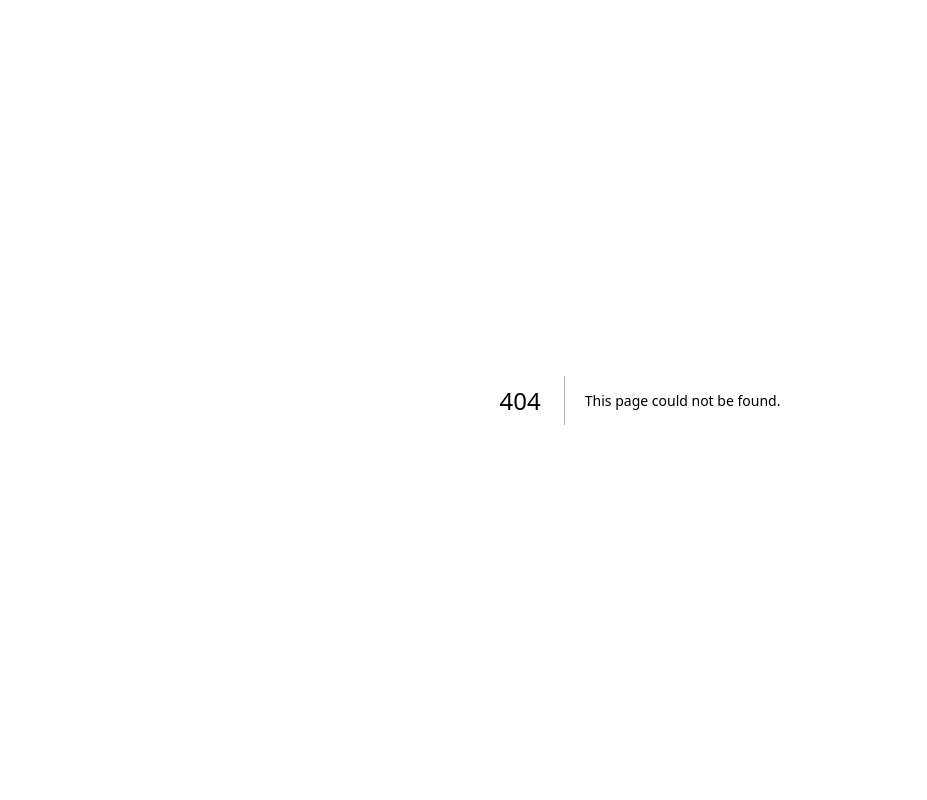
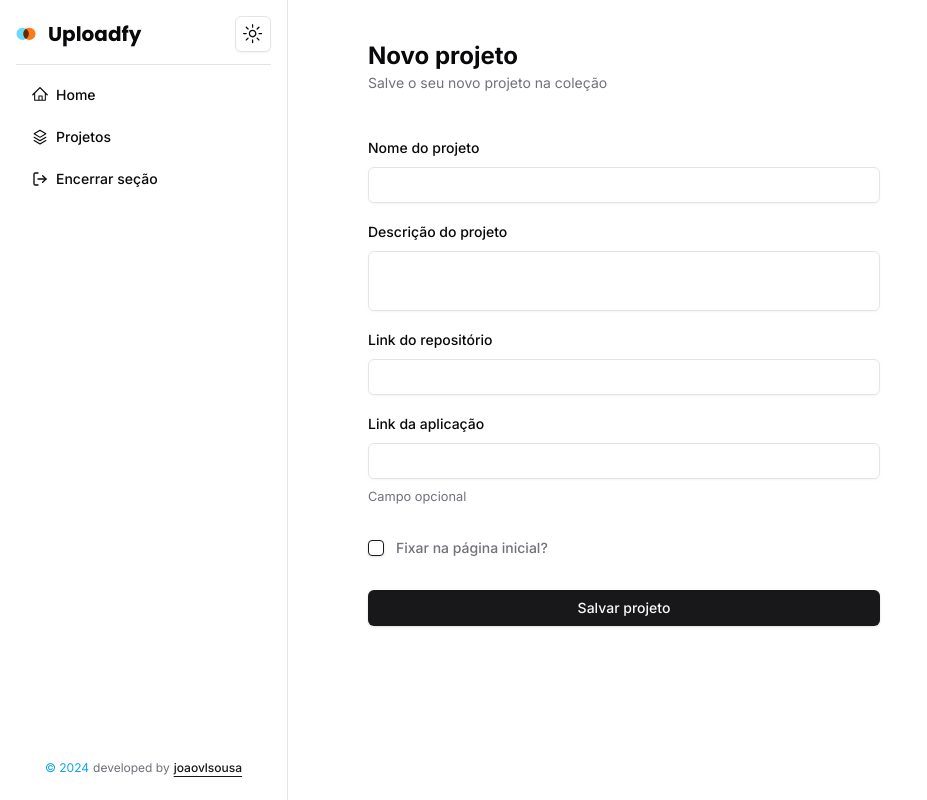
Before and after one commit to joaovlsousa/uploadfy, a Next.js app: page /new in a window 1280 px wide. Before the commit this address had no page. Shown: the whole page, without its empty margins (0-927 px from the left). Built offline with nearby package versions, Linux system fonts and the light colour scheme.

Commit message:
feat: add a page for create a project

```diff
--- /dev/null
+++ b/src/actions/create-project.ts
@@ -0,0 +1,42 @@
+'use server'
+
+import { api } from '@/lib/api'
+import { ProjectSchema } from '@/schemas'
+import { cookies } from 'next/headers'
+
+interface APIResponse {
+  projectId: string | undefined
+}
+
+interface CreateProjectReturn {
+  projectId: string | null
+  error: string | null
+}
+
+export async function createProject(
+  payload: ProjectSchema,
+): Promise<CreateProjectReturn> {
+  try {
+    const accessToken = cookies().get('access_token')?.value
+
+    if (!accessToken) {
+      throw new Error('Unauthorized')
+    }
+
+    const res = await api.post('/project', payload, {
+      headers: {
+        Authorization: `Bearer ${accessToken}`,
+      },
+    })
+
+    const { projectId } = res.data as APIResponse
+
+    if (!projectId) {
+      throw new Error('Bad request')
+    }
+
+    return { projectId, error: null }
+  } catch (error) {
+    return { projectId: null, error: 'Algo deu errado' }
+  }
+}
--- a/src/app/(routes)/login/page.tsx
+++ b/src/app/(auth)/login/page.tsx
@@ -27,8 +27,11 @@ export default async function AuthPage() {
         <Copyright />
       </div>
       <div className="w-full h-full relative flex items-center justify-center">
-        <div className="absolute top-10 right-10">
+        <div className="absolute top-6 md:top-10 right-6 md:right-10">
           <ModeToggle />
+        </div>
+        <div className="absolute top-7 left-6 md:hidden">
+          <Logo />
         </div>
         <Card className="w-full md:w-96 border-0 space-y-4 bg-background shadow-none">
           <CardHeader className="text-center">
--- a/src/app/(routes)/(home)/page.tsx
+++ b/src/app/(routes)/(home)/page.tsx
@@ -22,8 +22,8 @@ export default function Home() {
             </Title>
             <Description>Salve agora o seu mais novo projeto</Description>
           </CardHeader>
-          <CardFooter className="justify-between">
-            <Button asChild>
+          <CardFooter className="justify-between gap-x-3 md:gap-x-0">
+            <Button asChild className="text-sm px-2 md:text-base md:px-4">
               <Link href="/new">
                 <PlusCircle className="size-4 mr-2" />
                 Adicionar projeto na coleção
--- /dev/null
+++ b/src/app/(routes)/new/_components/new-project-form.tsx
@@ -0,0 +1,135 @@
+'use client'
+
+import { zodResolver } from '@hookform/resolvers/zod'
+import { useRouter } from 'next/navigation'
+import { useForm } from 'react-hook-form'
+
+import { createProject } from '@/actions/create-project'
+import { Loader } from '@/components/loader'
+import { Button } from '@/components/ui/button'
+import { Checkbox } from '@/components/ui/checkbox'
+import {
+  Form,
+  FormControl,
+  FormDescription,
+  FormField,
+  FormItem,
+  FormLabel,
+  FormMessage,
+} from '@/components/ui/form'
+import { Input } from '@/components/ui/input'
+import { Textarea } from '@/components/ui/textarea'
+import { ProjectSchema, projectSchema } from '@/schemas'
+import { toast } from 'sonner'
+
+export function NewProjectForm() {
+  const router = useRouter()
+
+  const form = useForm<ProjectSchema>({
+    resolver: zodResolver(projectSchema),
+    mode: 'all',
+  })
+
+  const {
+    handleSubmit,
+    control,
+    formState: { isSubmitting },
+  } = form
+
+  async function onSubmit(data: ProjectSchema) {
+    const { error, projectId } = await createProject(data)
+
+    if (error) {
+      toast.error(error)
+    }
+
+    if (projectId) {
+      toast.success('sucesso')
+
+      router.push(`/projects/${projectId}/upload-image`)
+    }
+  }
+
+  return (
+    <Form {...form}>
+      <form onSubmit={handleSubmit(onSubmit)} className="space-y-4">
+        <FormField
+          control={control}
+          name="title"
+          render={({ field }) => (
+            <FormItem>
+              <FormLabel htmlFor="title">Nome do projeto</FormLabel>
+              <Input id="title" disabled={isSubmitting} {...field} />
+              <FormMessage />
+            </FormItem>
+          )}
+        />
+        <FormField
+          control={control}
+          name="description"
+          render={({ field }) => (
+            <FormItem>
+              <FormLabel htmlFor="description">Descrição do projeto</FormLabel>
+              <FormControl>
+                <Textarea id="description" className="resize-none" {...field} />
+              </FormControl>
+              <FormMessage />
+            </FormItem>
+          )}
+        />
+        <FormField
+          control={control}
+          name="githubUrl"
+          render={({ field }) => (
+            <FormItem>
+              <FormLabel htmlFor="githubUrl">Link do repositório</FormLabel>
+              <Input id="githubUrl" disabled={isSubmitting} {...field} />
+              <FormMessage />
+            </FormItem>
+          )}
+        />
+        <FormField
+          control={control}
+          name="deployUrl"
+          render={({ field }) => (
+            <FormItem>
+              <FormLabel htmlFor="deployUrl">Link da aplicação</FormLabel>
+              <Input id="deployUrl" disabled={isSubmitting} {...field} />
+              <FormDescription>Campo opcional</FormDescription>
+              <FormMessage />
+            </FormItem>
+          )}
+        />
+        <FormField
+          control={control}
+          name="pinned"
+          render={({ field }) => (
+            <FormItem className="flex flex-row items-center space-x-3 space-y-0 py-4">
+              <FormControl>
+                <Checkbox
+                  id="pinned"
+                  checked={field.value}
+                  onCheckedChange={field.onChange}
+                />
+              </FormControl>
+              <FormLabel
+                htmlFor="pinned"
+                className="text-sm font-medium text-muted-foreground"
+              >
+                Fixar na página inicial?
+              </FormLabel>
+            </FormItem>
+          )}
+        />
+
+        <Button type="submit" disabled={isSubmitting} className="w-full">
+          {isSubmitting ? (
+            <Loader message="Salvando projeto..." />
+          ) : (
+            'Salvar projeto'
+          )}
+        </Button>
+      </form>
+    </Form>
+  )
+}
--- /dev/null
+++ b/src/app/(routes)/new/page.tsx
@@ -0,0 +1,17 @@
+import { Description } from '@/components/description'
+import { Title } from '@/components/title'
+import { NewProjectForm } from './_components/new-project-form'
+
+export default function NewProjectPage() {
+  return (
+    <main className="space-y-10">
+      <header>
+        <Title>Novo projeto</Title>
+        <Description>Salve o seu novo projeto na coleção</Description>
+      </header>
+      <section className="w-full md:max-w-lg">
+        <NewProjectForm />
+      </section>
+    </main>
+  )
+}
--- a/src/schemas/index.ts
+++ b/src/schemas/index.ts
@@ -21,3 +21,18 @@ export const loginSchema = z
   })
 
 export type LoginSchema = z.infer<typeof loginSchema>
+
+export const projectSchema = z.object({
+  title: z.string({ required_error: 'Campo obrigatório' }),
+  description: z.string({ required_error: 'Campo obrigatório' }),
+  githubUrl: z
+    .string({ required_error: 'Campo obrigatório' })
+    .url('URL inválida'),
+  deployUrl: z
+    .string({ required_error: 'Campo obrigatório' })
+    .url('URL inválida')
+    .optional(),
+  pinned: z.boolean({ required_error: 'Campo obrigatório' }).default(false),
+})
+
+export type ProjectSchema = z.infer<typeof projectSchema>
```
Also changed, not shown: src/app/(auth)/login/_components/login-form.tsx (renamed from src/app/(routes)/login/_components/login-form.tsx), src/app/(routes)/layout.tsx (renamed from src/app/(routes)/(home)/layout.tsx).
